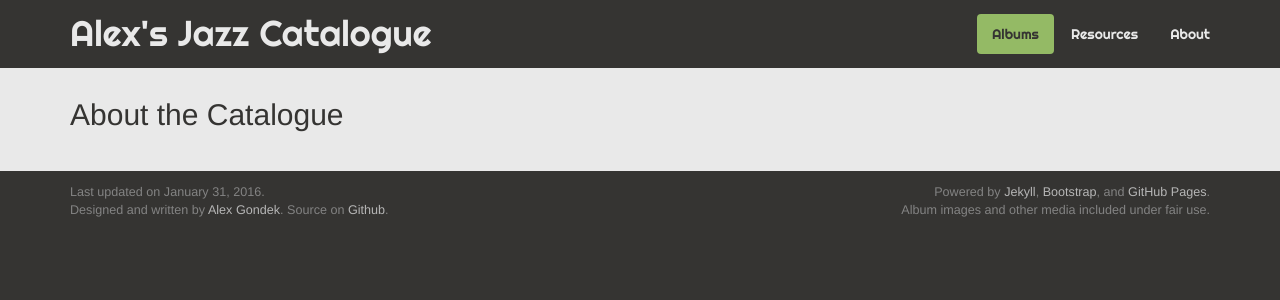
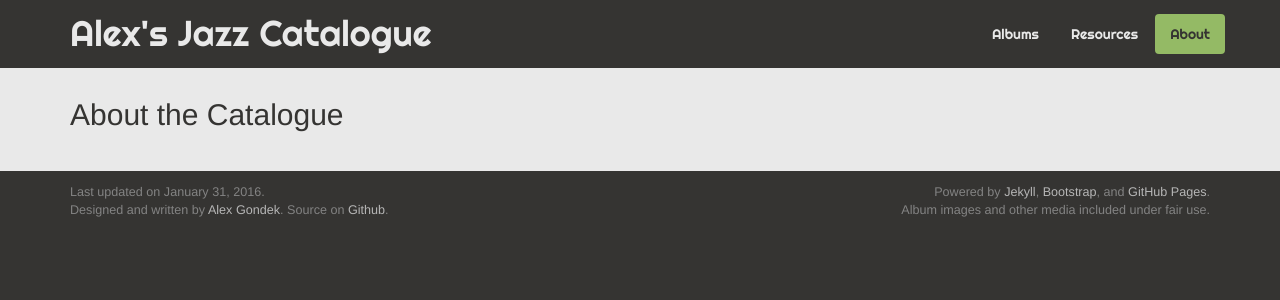
Before and after one commit to gondek/jazz-catalogue, a Jekyll site: the page built from about.md, in a window 1280 px wide. Shown: the top 300 px of the page. Built offline with Jekyll 4.4.1, drawn with Linux system fonts in a browser that asks for light colours.

Commit message:
Fixed navigation menu

```diff
--- a/_config.yml
+++ b/_config.yml
@@ -5,3 +5,4 @@ description: >
 baseurl: ""
 url: "http://jazz.gondek.ca"
 alex_url: "http://alex.gondek.ca"
+permalink: "/:title"
--- a/_includes/header.html
+++ b/_includes/header.html
@@ -5,12 +5,11 @@
         <h1><a href="{{ site.baseurl }}/">{{ site.title }}</a></h1>
       </div>
       <div class="col-sm-5">
-
         <nav>
           <ul class="nav nav-pills navbar-right">
-            <li><a {% if "Resources" != page.title and "About" != page.title %}class="active"{% endif %} href="{{ site.baseurl }}/">Albums</a></li>
-            <li><a {% if "Resources" == page.title %}class="active"{% endif %} href="{{ site.baseurl }}/resources/">Resources</a></li>
-            <li><a {% if "About" == page.title %}class="active"{% endif %} href="{{ site.baseurl }}/about/">About</a></li>
+            <li><a {% if "resources" != page.id and "about" != page.id %}class="active"{% endif %} href="{{ site.baseurl }}/">Albums</a></li>
+            <li><a {% if "resources" == page.id %}class="active"{% endif %} href="{{ site.baseurl }}/resources">Resources</a></li>
+            <li><a {% if "about" == page.id %}class="active"{% endif %} href="{{ site.baseurl }}/about">About</a></li>
           </ul>
         </nav>
       </div>
```
Also changed, not shown: about.md (+1 -0 lines), resources.md (+1 -0 lines).
